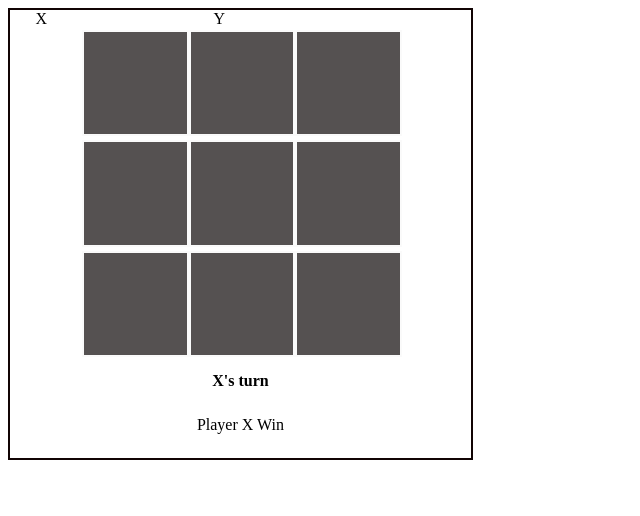
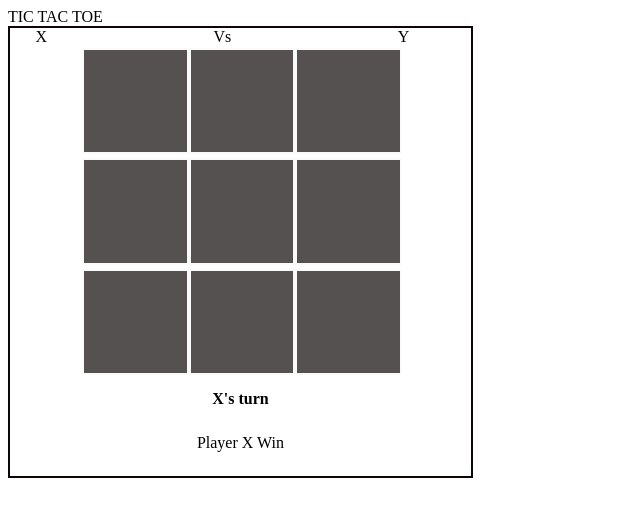
Before and after one commit to Dharmendra4455/Tic_Tac_Too, a plain HTML site: page index.html in a window 1280 px wide. Shown: the whole page, without its empty margins (0-640 px from the left). Drawn offline with Linux system fonts and the light colour scheme.

Commit message:
Update index.html

```diff
--- a/index.html
+++ b/index.html
@@ -3,13 +3,16 @@
 <head>
     <meta charset="UTF-8">
     <meta name="viewport" content="width=device-width, initial-scale=1.0">
-    <title>Document</title>
+    <title>Tic Tac Toe</title>
     <link rel="stylesheet" href="tictactoo.css">
+
 </head>
 <body>
+     <div class="tictactoe"><span class="tic">TIC</span>     <span class="tac">TAC</span>     <span class="toe">TOE</span></div>
       <div class="container">
         <div class="topbar">
             <div class="player1" style="margin-left:2vw;"> Player1</div>
+            <div class="vs">Vs</div>
             <div class="player2"> player2</div>
         </div>
         <div class="innercontainerbox">
@@ -31,7 +34,10 @@
         </div>
         <div class="turns">Player X</div>
         <div class="winlost">Player X Win</div>
+
     </div>
+
+
     <script  src="tic.js"></script>
 </body>
 </html>
```
